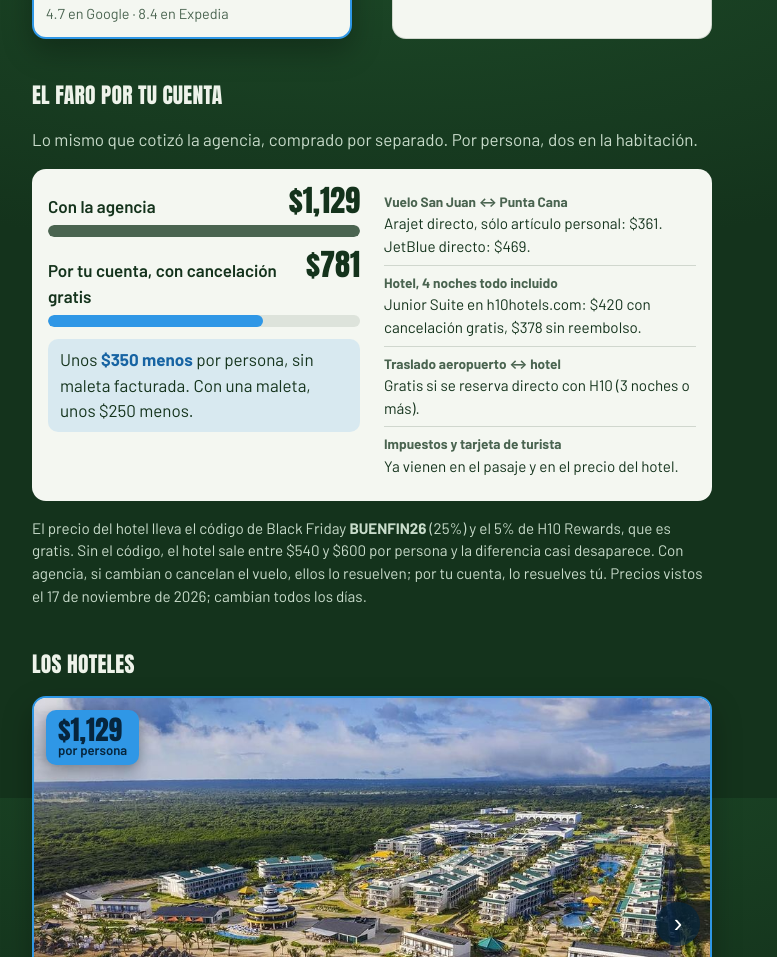
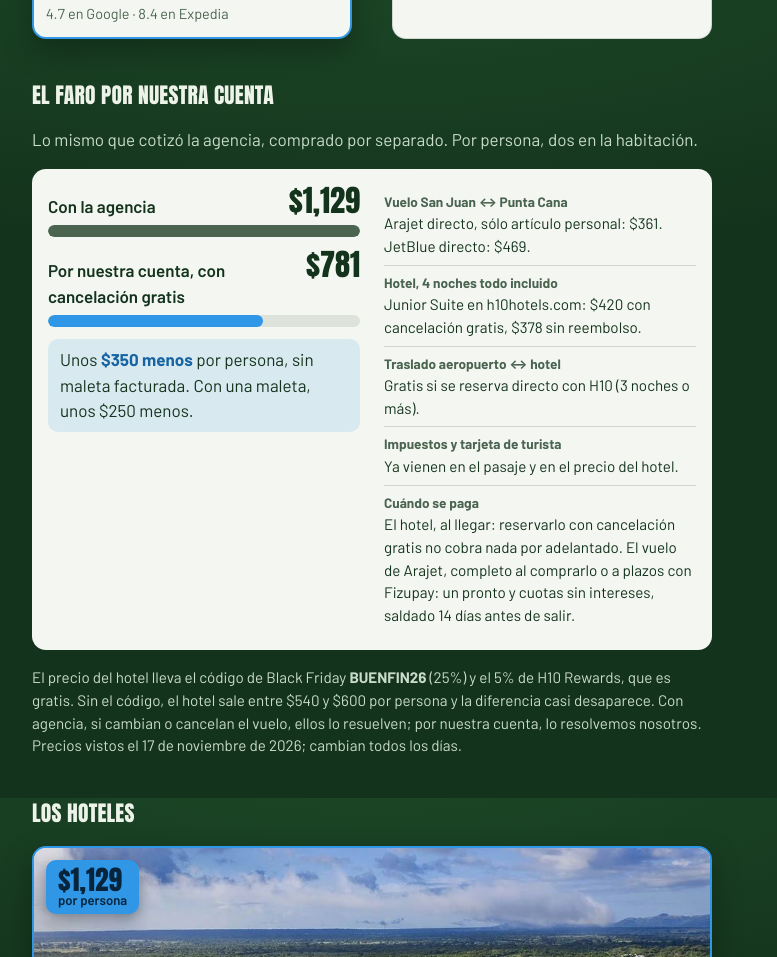
Before and after one commit to PasaloCarlos/la-vibra-no-falla, a plain HTML site: page viaje-punta-cana-27-q8m3/index.html in a window 1280 px wide. Shown: the part 802-1759 px from the top of the page, without its empty margins (268-1045 px from the left). Drawn offline with Linux system fonts and the light colour scheme.

Commit message:
Punta Cana: «El Faro por nuestra cuenta» y cuándo se paga cada cosa
El hotel se paga al llegar (tarifa con cancelación gratis de h10hotels.com) y el vuelo de Arajet se puede pagar a plazos con Fizupay. Verificado el 17 de noviembre de 2026.

Co-Authored-By: Claude Fable 5.2 <noreply@anthropic.com>

```diff
--- a/viaje-punta-cana-27-q8m3/index.html
+++ b/viaje-punta-cana-27-q8m3/index.html
@@ -106,16 +106,16 @@
     </div>
   </section>
 
-  <!-- El Faro por tu cuenta contra la agencia. Precios vistos el 17 de
+  <!-- El Faro por nuestra cuenta contra la agencia. Precios vistos el 17 de
        noviembre de 2026 en Google Flights y h10hotels.com. -->
   <section class="viaje-sec" aria-labelledby="cuenta-titulo">
-    <h2 class="section-title" id="cuenta-titulo">El Faro por tu cuenta</h2>
+    <h2 class="section-title" id="cuenta-titulo">El Faro por nuestra cuenta</h2>
     <p class="final-intro">Lo mismo que cotizó la agencia, comprado por separado. Por persona, dos en la habitación.</p>
     <div class="cuenta">
       <div class="cuenta-tot">
         <p class="cuenta-fila"><span>Con la agencia</span><strong>$1,129</strong></p>
         <span class="cuenta-barra" style="--w:100%"></span>
-        <p class="cuenta-fila"><span>Por tu cuenta, con cancelación gratis</span><strong>$781</strong></p>
+        <p class="cuenta-fila"><span>Por nuestra cuenta, con cancelación gratis</span><strong>$781</strong></p>
         <span class="cuenta-barra es-cuenta" style="--w:69%"></span>
         <p class="cuenta-ahorro">Unos <strong>$350 menos</strong> por persona, sin maleta facturada. Con una maleta, unos $250 menos.</p>
       </div>
@@ -124,9 +124,10 @@
         <li><b>Hotel, 4 noches todo incluido</b> Junior Suite en h10hotels.com: $420 con cancelación gratis, $378 sin reembolso.</li>
         <li><b>Traslado aeropuerto ↔ hotel</b> Gratis si se reserva directo con H10 (3 noches o más).</li>
         <li><b>Impuestos y tarjeta de turista</b> Ya vienen en el pasaje y en el precio del hotel.</li>
+        <li><b>Cuándo se paga</b> El hotel, al llegar: reservarlo con cancelación gratis no cobra nada por adelantado. El vuelo de Arajet, completo al comprarlo o a plazos con Fizupay: un pronto y cuotas sin intereses, saldado 14 días antes de salir.</li>
       </ul>
     </div>
-    <p class="nota">El precio del hotel lleva el código de Black Friday <b>BUENFIN26</b> (25%) y el 5% de H10 Rewards, que es gratis. Sin el código, el hotel sale entre $540 y $600 por persona y la diferencia casi desaparece. Con agencia, si cambian o cancelan el vuelo, ellos lo resuelven; por tu cuenta, lo resuelves tú. Precios vistos el 17 de noviembre de 2026; cambian todos los días.</p>
+    <p class="nota">El precio del hotel lleva el código de Black Friday <b>BUENFIN26</b> (25%) y el 5% de H10 Rewards, que es gratis. Sin el código, el hotel sale entre $540 y $600 por persona y la diferencia casi desaparece. Con agencia, si cambian o cancelan el vuelo, ellos lo resuelven; por nuestra cuenta, lo resolvemos nosotros. Precios vistos el 17 de noviembre de 2026; cambian todos los días.</p>
   </section>
 
   <section class="viaje-sec" aria-labelledby="hoteles-titulo">
```
